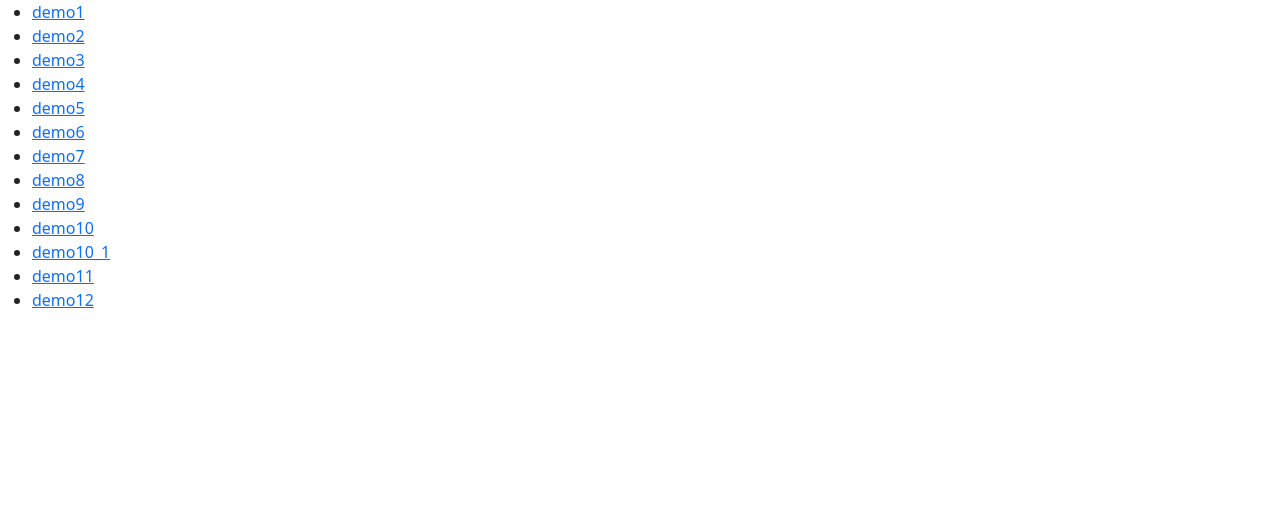
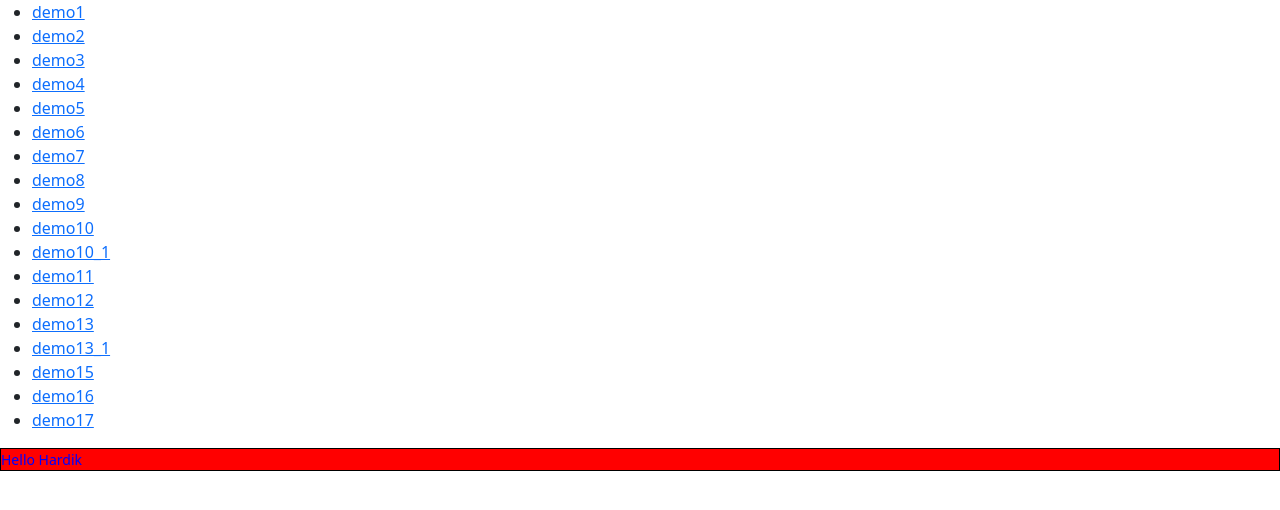
Before and after one commit to hardikvasar1/react-excersise-hardik, a React (Create React App) app: page /demo15 in a window 1280 px wide. Shown: the top 510 px of the page. Built offline with nearby package versions, Linux system fonts and the light colour scheme.

Commit message:
1 file modified, 6 added

```diff
--- a/src/App.js
+++ b/src/App.js
@@ -19,6 +19,11 @@ import Demo10 from './demo10';
 import Demo10_1 from './demo10_1';
 import Demo11 from './demo11';
 import Demo12 from './demo12';
+import Demo13 from './demo13';
+import Demo13_1 from './demo13_1';
+import Demo15 from './demo15';
+import Demo16 from './demo16';
+import Demo17 from './demo17';
 class App extends Component {
   render() {
     return (
@@ -64,6 +69,21 @@ class App extends Component {
             <li>
               <Link to="/demo12">demo12</Link>
             </li>
+            <li>
+              <Link to="/demo13">demo13</Link>
+            </li>
+            <li>
+              <Link to="/demo13_1">demo13_1</Link>
+            </li>
+            <li>
+              <Link to="/demo15">demo15</Link>
+            </li>
+            <li>
+              <Link to="/demo16">demo16</Link>
+            </li>
+            <li>
+              <Link to="/demo17">demo17</Link>
+            </li>
           </ul>
 
           <Routes>
@@ -87,6 +107,21 @@ class App extends Component {
                 />
               }
             ></Route>
+            <Route
+              exact
+              path="/demo13"
+              color={{ red: 'alert-danger' }}
+              element={<Demo13 />}
+            ></Route>
+            <Route
+              exact
+              path="/demo13_1"
+              color={{ red: 'alert-danger' }}
+              element={<Demo13_1 />}
+            ></Route>
+            <Route exact path="/demo15" element={<Demo15 />}></Route>
+            <Route exact path="/demo16" element={<Demo16 />}></Route>
+            <Route exact path="/demo17" element={<Demo17 />}></Route>
           </Routes>
         </div>
       </Router>
--- /dev/null
+++ b/src/demo13.js
@@ -0,0 +1,10 @@
+import React from 'react';
+import './style.css';
+import 'bootstrap/dist/css/bootstrap.css';
+export default function Demo13() {
+  const ColorClasses = {
+    red: 'alert-danger',
+    orange: 'alert-warning',
+  };
+  return <ColorClasses title="hello" />;
+}
--- /dev/null
+++ b/src/demo13_1.js
@@ -0,0 +1,10 @@
+import React from 'react';
+import './style.css';
+import 'bootstrap/dist/css/bootstrap.css';
+import PropTypes from 'prop-types';
+export default function Demo13(props) {
+  return <h1>{props.title}</h1>;
+}
+Demo13.propTypes = {
+  color: PropTypes.any,
+};
--- /dev/null
+++ b/src/demo15.js
@@ -0,0 +1,16 @@
+import React from 'react';
+import './style.css';
+
+export default function Demo15() {
+  const mySuperStyles = {
+    background: 'red',
+    color: 'blue',
+    fontSize: '14px',
+    border: '1px solid black',
+  };
+  return (
+    <>
+      <div style={mySuperStyles}>Hello Hardik</div>
+    </>
+  );
+}
--- /dev/null
+++ b/src/demo16.js
@@ -0,0 +1,26 @@
+import React from 'react';
+import './style.css';
+
+export default function Demo15() {
+  const color = {
+    background: 'yellow',
+    width: '38%',
+    borderRadius: '10px',
+    textAlign: 'left',
+  };
+  const color1 = {
+    color: 'white',
+    display: 'inline',
+    width: '8%',
+    background: 'red',
+    borderRadius: '50px',
+  };
+  return (
+    <>
+      <div style={color}>
+        <p>Hello Hardik</p>
+        <p style={color1}>2</p>
+      </div>
+    </>
+  );
+}
--- /dev/null
+++ b/src/demo17.js
@@ -0,0 +1,13 @@
+import React from 'react';
+import './style.css';
+
+export default function Demo17() {
+  onclick = () => {
+    console.log('I was Clicked!');
+  };
+  return (
+    <>
+      <button onclick={onclick()}>Clickme</button>
+    </>
+  );
+}
```
Also changed, not shown: 1 other file (tests, documents, lock files or other folders).
